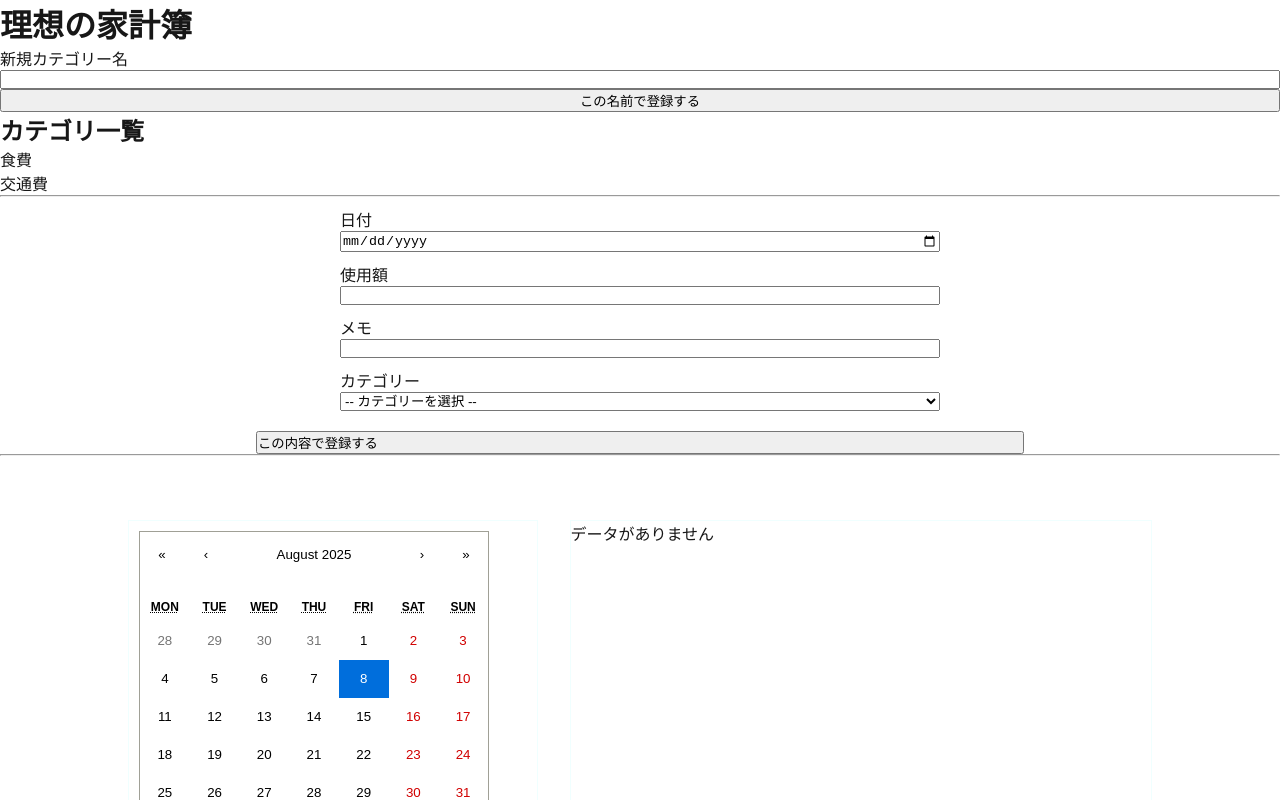
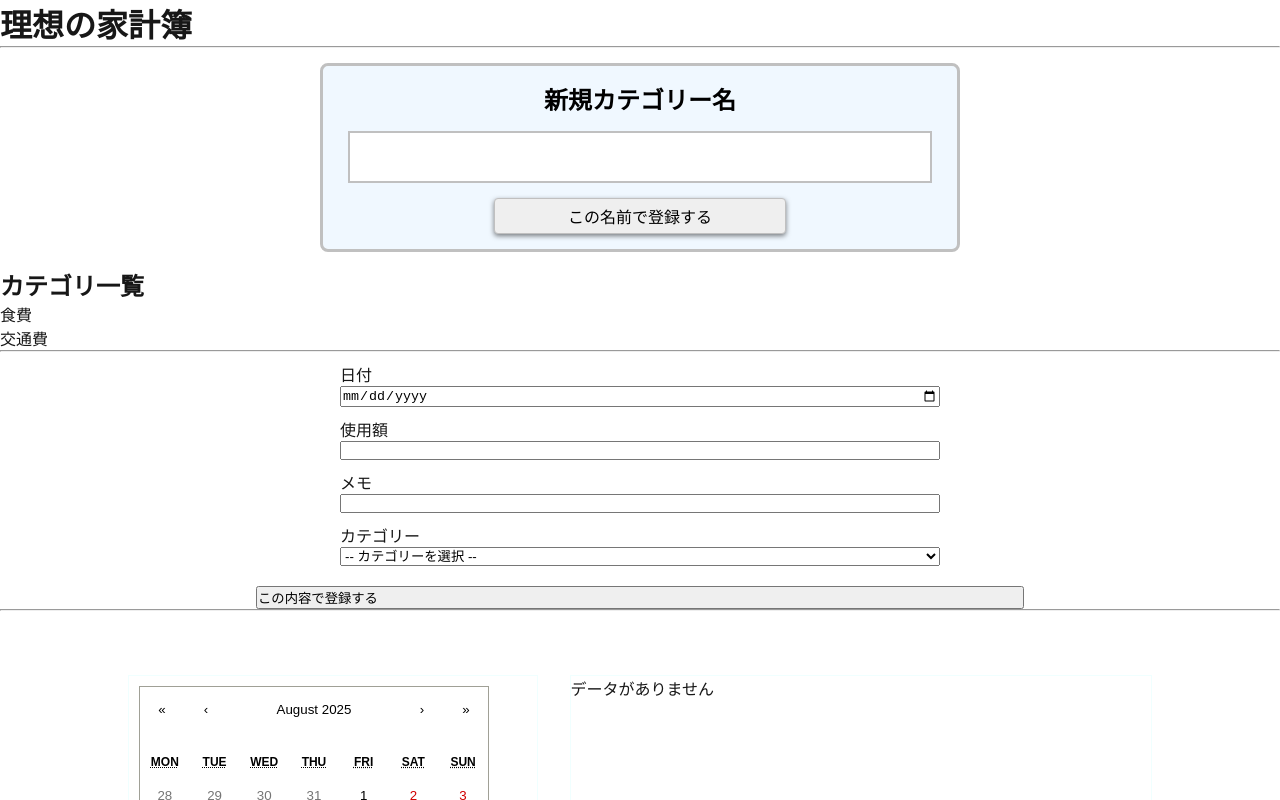
Before and after one commit to Target923/simple-household-account-book, a Next.js app: page / in a window 1280 px wide. Shown: the top 800 px of the page. Built offline with nearby package versions, Linux system fonts and the light colour scheme.

Commit message:
add css form

```diff
--- a/app/components/CategoryForm.js
+++ b/app/components/CategoryForm.js
@@ -44,6 +44,7 @@ export default function CategoryForm({ categories, setCategories }) {
 
     return (
         <div className={styles.formContainer}>
+            <div className={styles.inputSection}>
                 <label htmlFor="categoryName">新規カテゴリー名</label>
                 <input
                     type="text"
@@ -51,7 +52,10 @@ export default function CategoryForm({ categories, setCategories }) {
                     value={categoryName}
                     onChange={handleChange}
                 ></input>
-            <button onClick={handleClick}>この名前で登録する</button>
+                <button
+                    onClick={handleClick}
+                >この名前で登録する</button>
+            </div>
 
             <h2>カテゴリ一覧</h2>
             <ul>
--- a/app/components/CategoryForm.module.css
+++ b/app/components/CategoryForm.module.css
@@ -2,3 +2,46 @@
     display: flex;
     flex-direction: column;
 }
+
+.inputSection {
+    display: flex;
+    flex-direction: column;
+    margin-top: 15px;
+    margin-bottom: 15px;
+    margin-left: auto;
+    margin-right: auto;
+    width: 50vw;
+    gap: 15px;
+
+    background-color: aliceblue;
+    padding: 15px 25px;
+    border-radius: 8px;
+    border: 3px solid silver;
+    box-shadow: 0 4px 5px rgba(255, 255, 255, 0.5);
+}
+
+.inputSection label {
+    color: black;
+    font-weight: bold;
+    font-size: 1.5rem;
+    text-align: center;
+}
+
+.inputSection input[type="text"] {
+    width: 100%;
+    font-size: 1.5rem;
+    text-align: center;
+    padding: 10px;
+    border: 2px solid silver;
+}
+
+.inputSection button {
+    width: 50%;
+    font-size: 1rem;
+    padding: 5px;
+    margin-left: auto;
+    margin-right: auto;
+    border: 1px solid silver;
+    border-radius: 4px;
+    box-shadow: 0 2px 5px rgba(0, 0, 0, 0.5);
+}
--- a/app/page.js
+++ b/app/page.js
@@ -28,6 +28,7 @@ export default function Home() {
   return (
     <main>
       <h1>理想の家計簿</h1>
+      <hr />
       <CategoryForm categories={categories} setCategories={setCategories} />
       <hr />
       <ExpenseForm categories={categories} setExpenses={setExpenses} />
```
Lines whose indentation alone changed are shown as unchanged.
